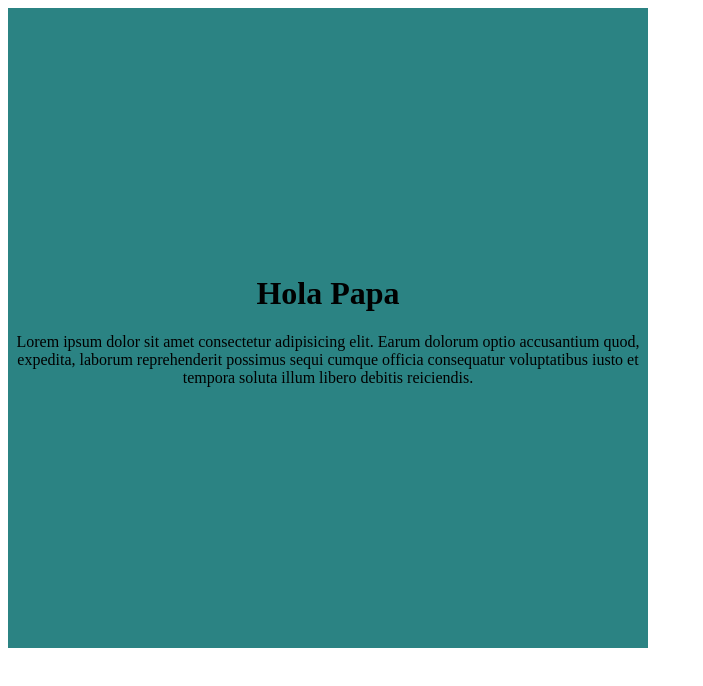
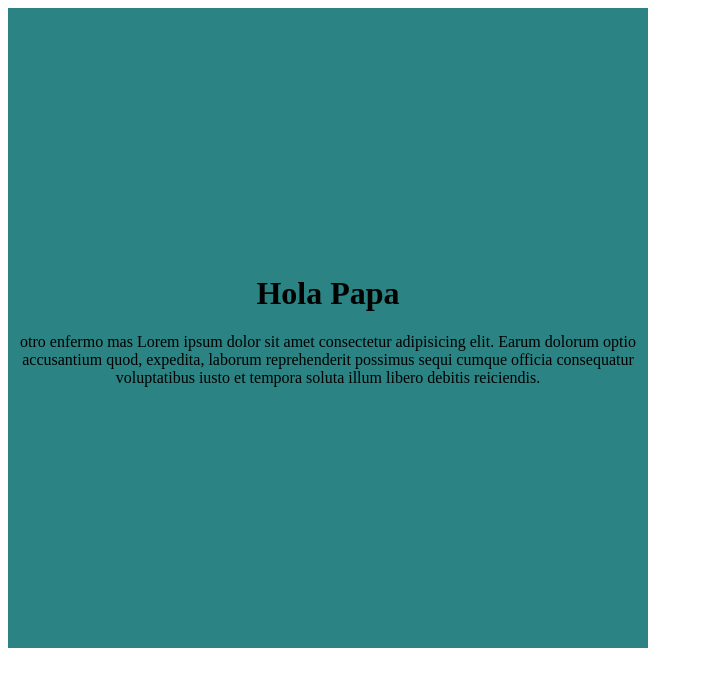
Before and after one commit to Alvaro2005/PruebaPWA, a plain HTML site: page index.html in a window 1280 px wide. Shown: the whole page, without its empty margins (0-703 px from the left). Drawn offline with Linux system fonts and the light colour scheme.

Commit message:
Prueba de papa

```diff
--- a/index.html
+++ b/index.html
@@ -26,7 +26,8 @@
 <body>
     <div class="todo">
         <h1>Hola Papa</h1>
-        <p>Lorem ipsum dolor sit amet consectetur adipisicing elit. Earum dolorum optio accusantium quod, expedita,
+        <p>otro enfermo mas Lorem ipsum dolor sit amet consectetur adipisicing elit. Earum dolorum optio accusantium
+            quod, expedita,
             laborum reprehenderit possimus sequi cumque officia consequatur voluptatibus iusto et tempora soluta illum
             libero debitis reiciendis.</p>
     </div>
```
